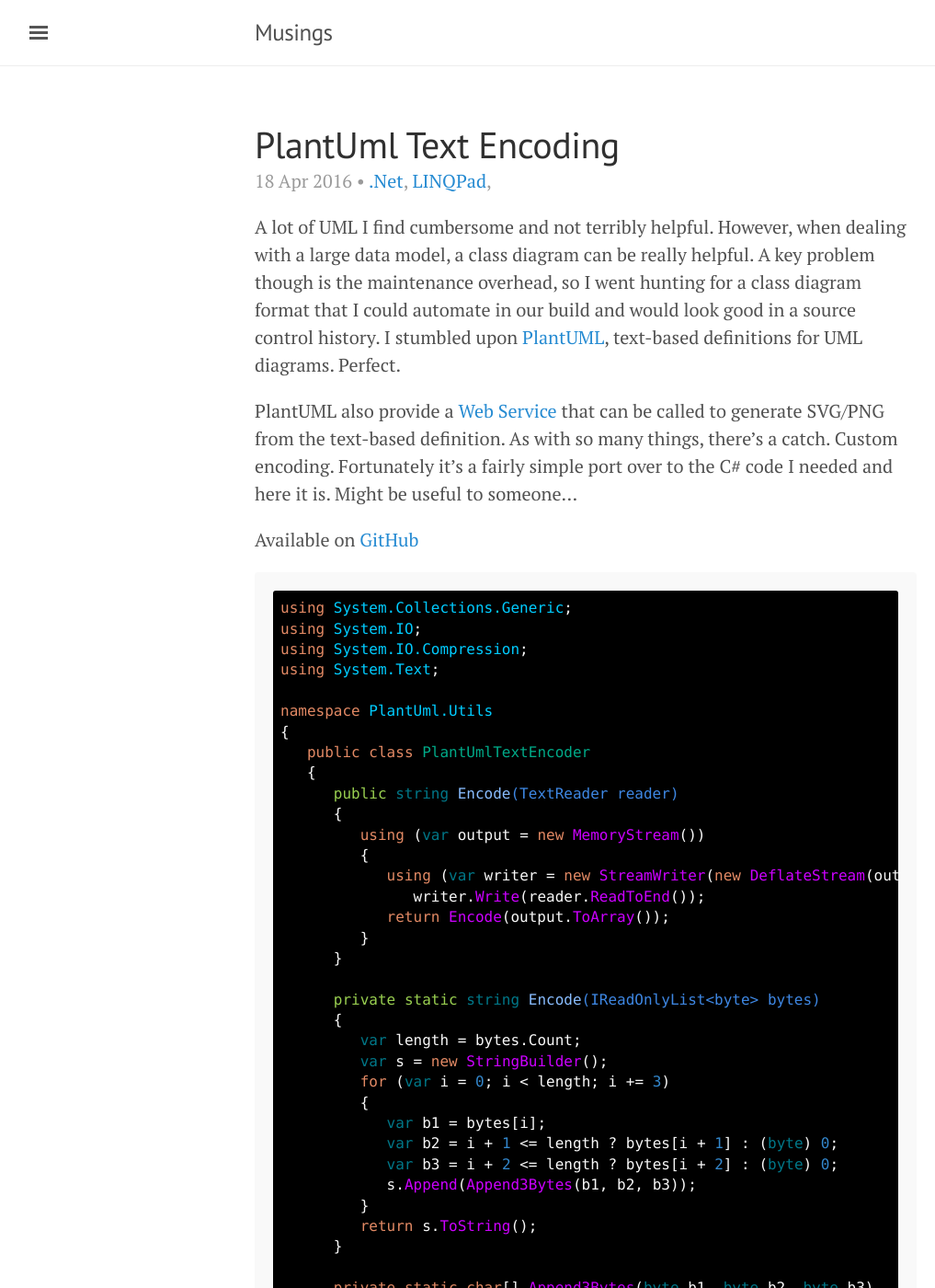
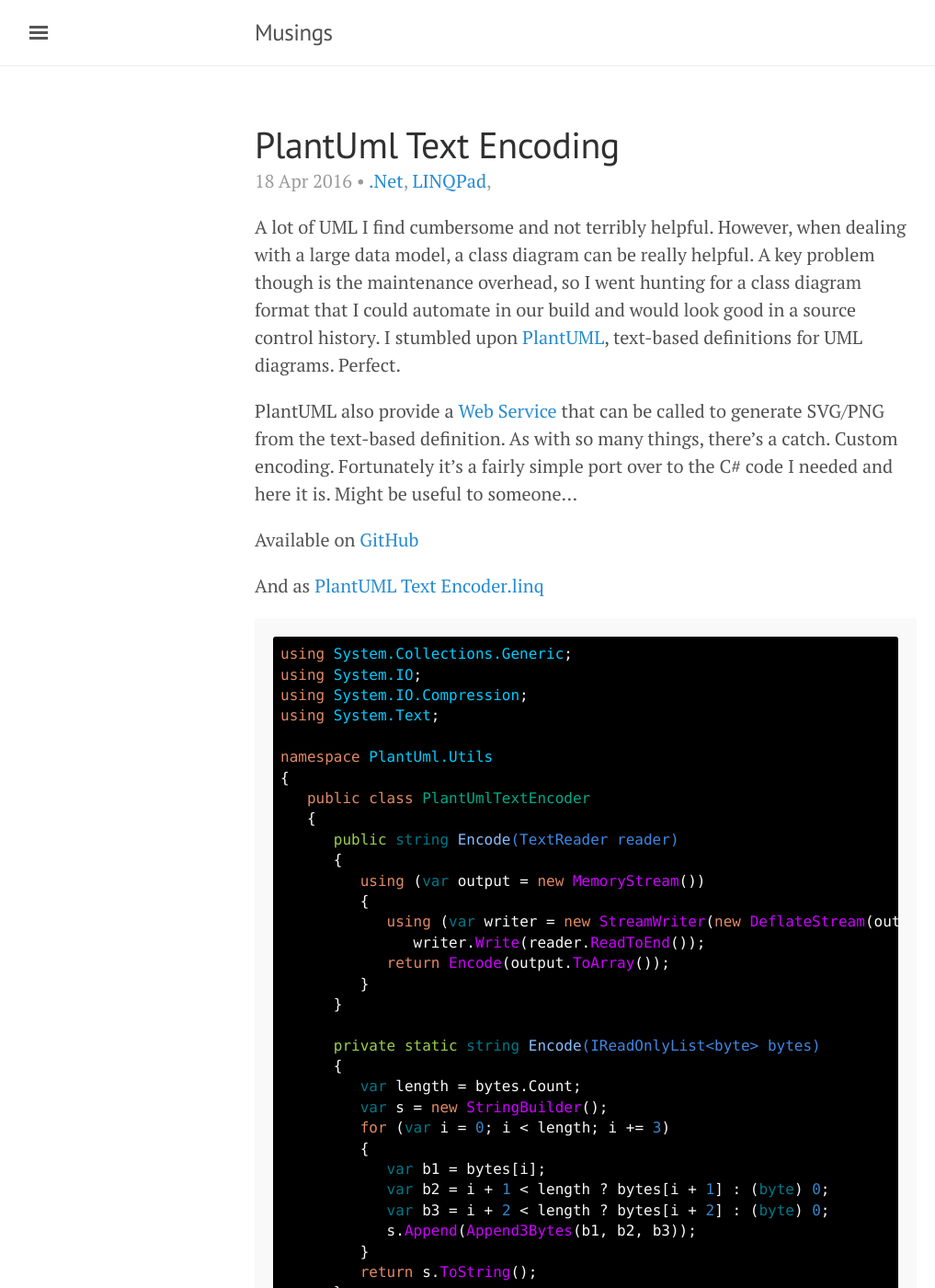
Before and after one commit to incongruousm/blog, a Jekyll site: the page built from _posts/2016-04-18-plantuml-text-encoding.md, in a window 1280 px wide and 1400 px high. Shown: the whole window at 92% size, without its empty margins (3-1020 px from the left). Built offline with Jekyll 4.4.1, drawn with Linux system fonts in a browser that asks for light colours.

Commit message:
PlantUML Encoder update

````diff
--- a/_posts/2016-04-18-plantuml-text-encoding.md
+++ b/_posts/2016-04-18-plantuml-text-encoding.md
@@ -10,6 +10,8 @@
 PlantUML also provide a [Web Service](http://plantuml.com/server.html) that can be called to generate SVG/PNG from the text-based definition. As with so many things, there's a catch. Custom encoding. Fortunately it's a fairly simple port over to the C# code I needed and here it is. Might be useful to someone...
 
 Available on [GitHub](https://gist.github.com/incongruousm/509ef8820532883f9899b6e980ef6503)
+
+And as [PlantUML Text Encoder.linq](/public/downloads/PlantUML Text Encoder.linq)
 
 ```csharp
 using System.Collections.Generic;
@@ -38,8 +40,8 @@
          for (var i = 0; i < length; i += 3)
          {
             var b1 = bytes[i];
-            var b2 = i + 1 <= length ? bytes[i + 1] : (byte) 0;
-            var b3 = i + 2 <= length ? bytes[i + 2] : (byte) 0;
+            var b2 = i + 1 < length ? bytes[i + 1] : (byte) 0;
+            var b3 = i + 2 < length ? bytes[i + 2] : (byte) 0;
             s.Append(Append3Bytes(b1, b2, b3));
          }
          return s.ToString();
````
Also changed, not shown: 1 other file.
